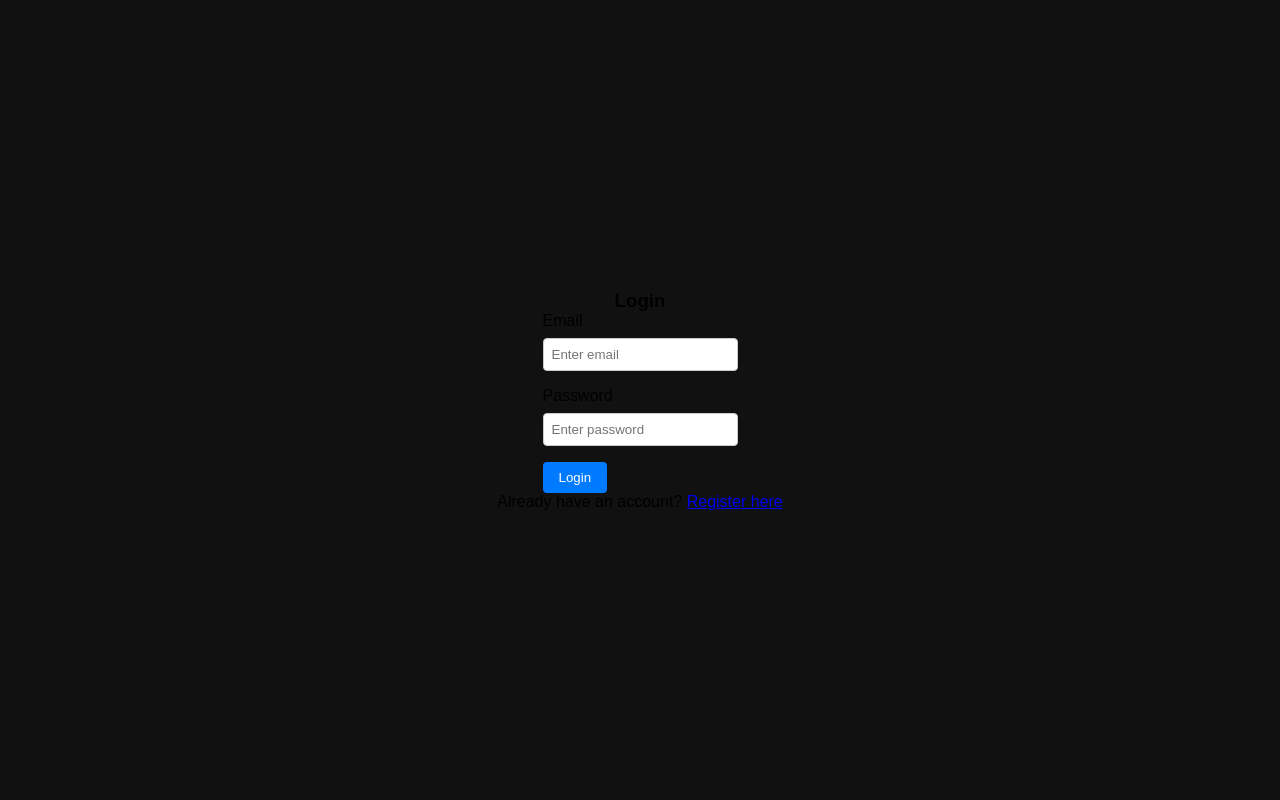
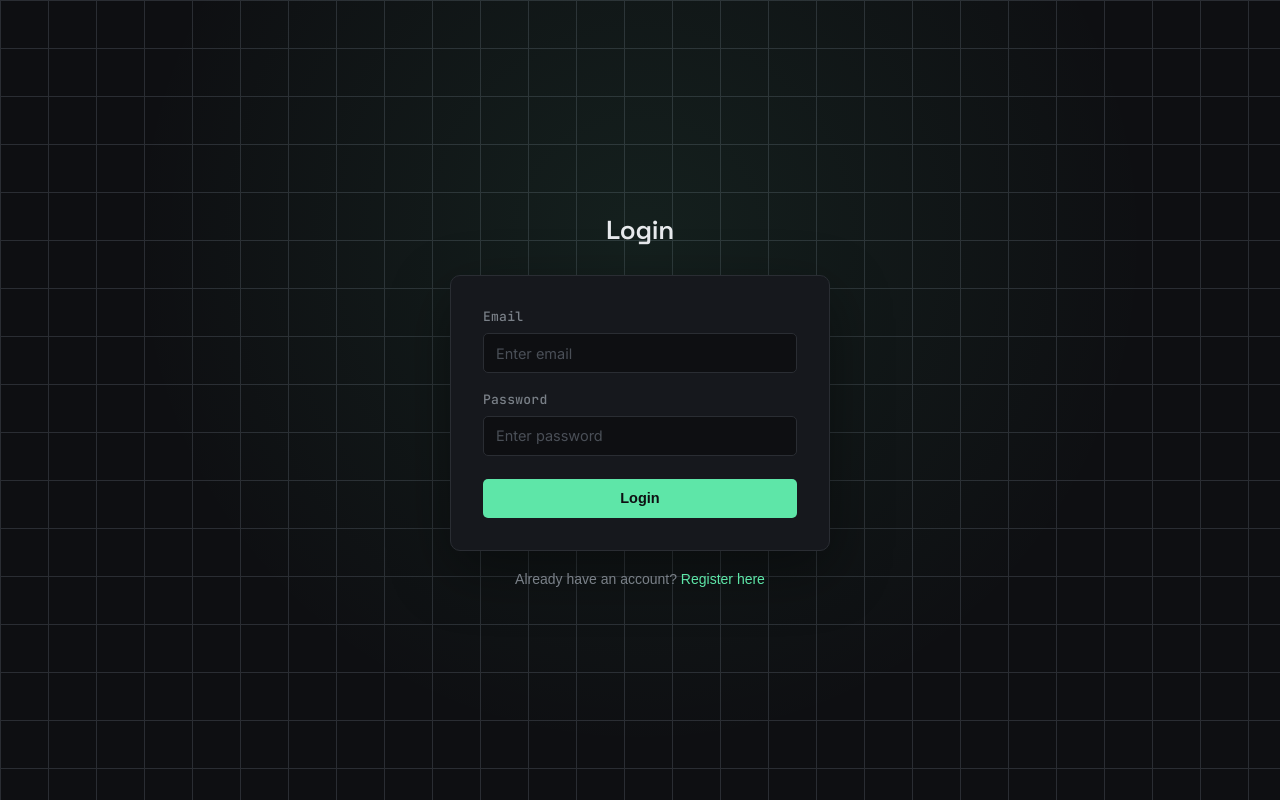
Before and after one commit to priyanshu-vaishnav/GEN_AI_ANALYSER, a React app in the folder Frontend/: page /Login in a window 1280 px wide. Built offline with nearby package versions, Linux system fonts and the light colour scheme; no server answers; the HTML template or start-up script is replaced by a standard one.

Commit message:
auth.forms.css changes

```diff
--- a/Frontend/src/features/auth/pages/auth.forms.css
+++ b/Frontend/src/features/auth/pages/auth.forms.css
@@ -44,3 +44,136 @@
   border-radius: 4px;
   cursor: pointer;
 }
+/* css for auth forms — Mission Dossier dark theme */
+
+.form-box {
+  width: 100vw;
+  height: 100vh;
+  display: flex;
+  flex-direction: column;
+  align-items: center;
+  justify-content: center;
+  background: #0e0f12;
+  background-image:
+    linear-gradient(#2a2d33 1px, transparent 1px),
+    linear-gradient(90deg, #2a2d33 1px, transparent 1px);
+  background-size: 48px 48px;
+  position: relative;
+}
+
+/* the actual card sitting on top of the grid background */
+.form-box::before {
+  content: "";
+  position: absolute;
+  inset: 0;
+  background: radial-gradient(circle at 50% 30%, rgba(94, 230, 168, 0.08), transparent 60%);
+  pointer-events: none;
+}
+
+.form-box h2,
+.form-box h3 {
+  position: relative;
+  z-index: 1;
+  font-family: 'Space Grotesk', sans-serif;
+  font-size: 26px;
+  font-weight: 600;
+  color: #e8eaed;
+  margin-bottom: 28px;
+  letter-spacing: -0.01em;
+}
+
+.form-box form {
+  position: relative;
+  z-index: 1;
+  width: 100%;
+  max-width: 380px;
+  background: #16181d;
+  border: 1px solid #2a2d33;
+  border-radius: 10px;
+  padding: 32px;
+  box-shadow: 0 20px 60px rgba(0, 0, 0, 0.4);
+}
+
+.form-group {
+  display: flex;
+  flex-direction: column;
+  margin-bottom: 1.1rem;
+}
+
+.form-group label {
+  margin-bottom: 0.5rem;
+  font-size: 13px;
+  font-weight: 500;
+  color: #7a8088;
+  font-family: 'JetBrains Mono', monospace;
+  letter-spacing: 0.02em;
+}
+
+.form-group input {
+  padding: 0.65rem 0.75rem;
+  background: #0e0f12;
+  border: 1px solid #2a2d33;
+  border-radius: 5px;
+  color: #e8eaed;
+  font-size: 14.5px;
+  font-family: 'Inter', sans-serif;
+  transition: border-color 0.2s ease, box-shadow 0.2s ease;
+}
+
+.form-group input::placeholder {
+  color: #4a4f57;
+}
+
+.form-group input:focus {
+  outline: none;
+  border-color: #5ee6a8;
+  box-shadow: 0 0 0 3px rgba(94, 230, 168, 0.12);
+}
+
+.form-group button,
+.form-box .btn-primary {
+  width: 100%;
+  padding: 0.7rem 1rem;
+  background-color: #5ee6a8;
+  color: #0e0f12;
+  border: none;
+  border-radius: 5px;
+  font-weight: 600;
+  font-size: 14.5px;
+  cursor: pointer;
+  margin-top: 6px;
+  transition: transform 0.15s ease, box-shadow 0.15s ease;
+}
+
+.form-group button:hover,
+.form-box .btn-primary:hover {
+  transform: translateY(-1px);
+  box-shadow: 0 6px 20px rgba(94, 230, 168, 0.25);
+  background-color: #5ee6a8;
+}
+
+.form-box p {
+  position: relative;
+  z-index: 1;
+  margin-top: 20px;
+  font-size: 14px;
+  color: #7a8088;
+  text-align: center;
+}
+
+.form-box p a {
+  color: #5ee6a8;
+  text-decoration: none;
+  font-weight: 500;
+}
+
+.form-box p a:hover {
+  text-decoration: underline;
+}
+
+@media (max-width: 480px) {
+  .form-box form {
+    max-width: 90vw;
+    padding: 24px 20px;
+  }
+}
```
